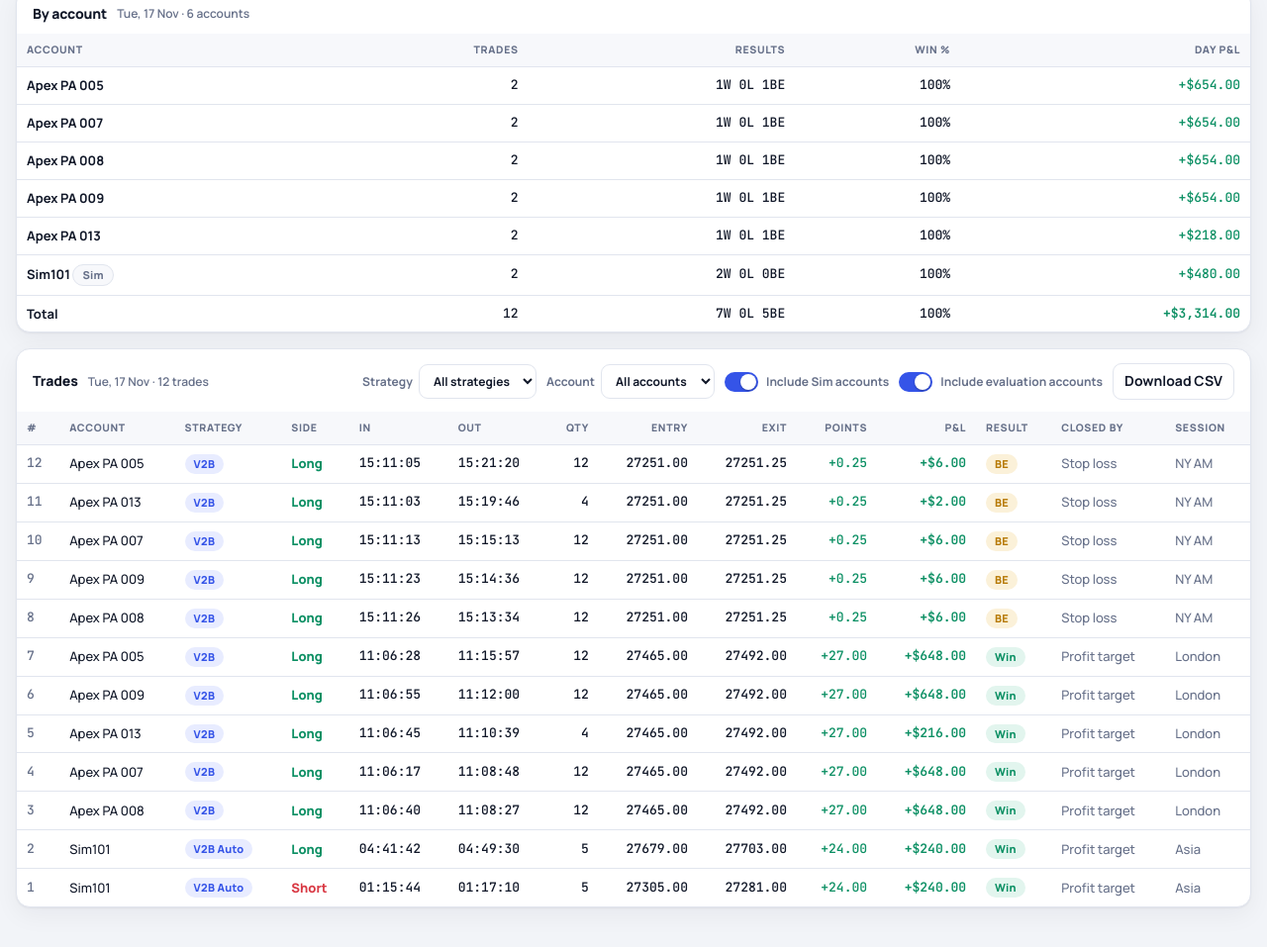
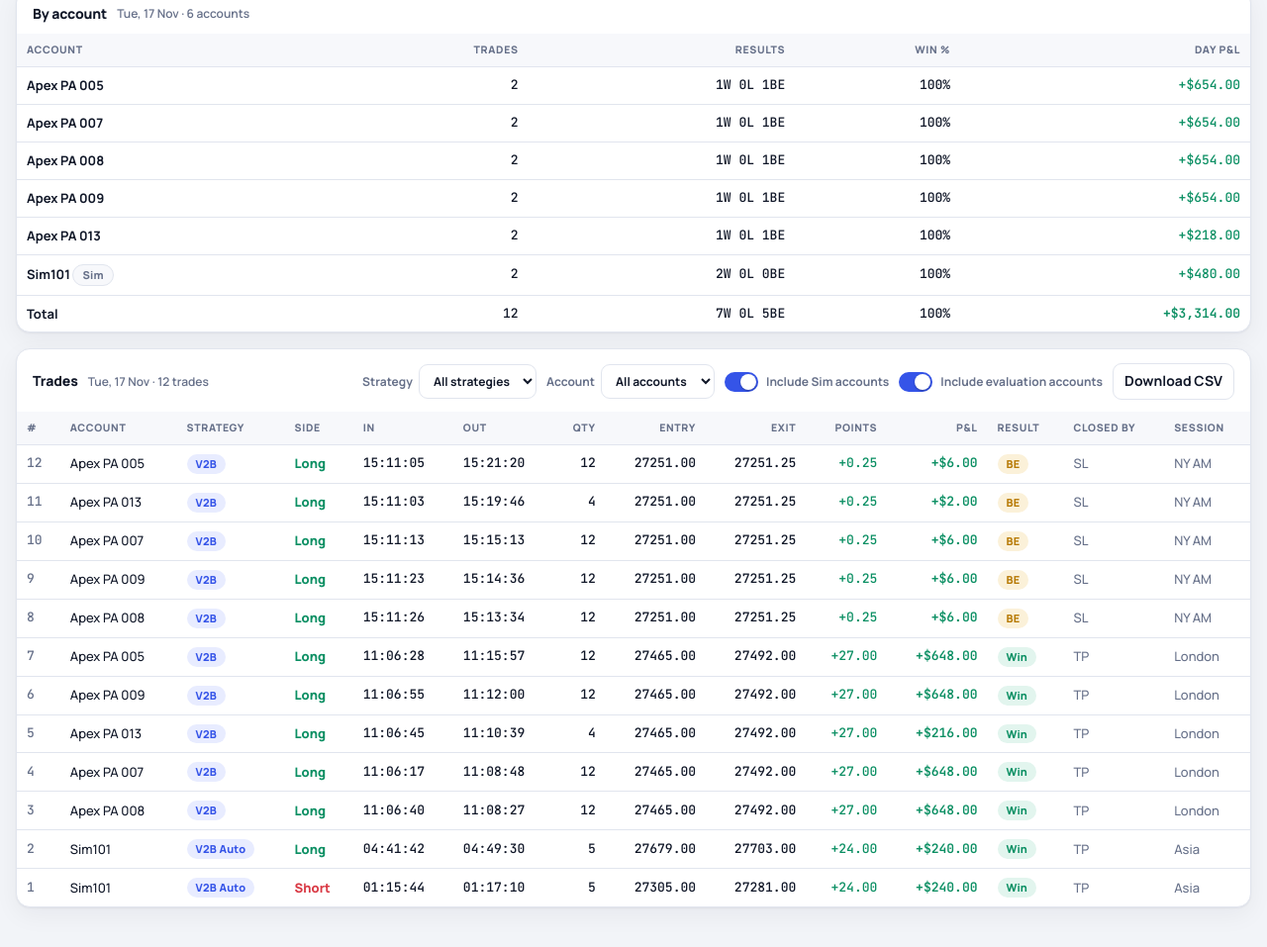
Before and after one commit to odiyo-vimo/trades, a plain HTML site: page template/index.html in a window 1280 px wide. Shown: the part 785-1742 px from the top of the page at 99% size. Drawn offline with Linux system fonts and the light colour scheme.

Commit message:
Trades: TP1 / TP2 / SL exit names; Accounts: Drawdown column title
Co-Authored-By: Claude Opus 5.5 <noreply@anthropic.com>
Claude-Session: https://claude.ai/code/session_011dHTZFV4yi9fTrQicrwtpW

```diff
--- a/template/index.html
+++ b/template/index.html
@@ -448,6 +448,16 @@ function exitLegs(t) {
   return String(t.exits || "").split(";").map((x) => x.match(/^(\d+)@([\d.]+)\s*(.*)$/)).filter(Boolean)
     .map((m) => ({ qty: +m[1], price: +m[2], name: m[3], pts: e === null ? null : (long ? +m[2] - e : e - +m[2]) }));
 }
+// Short exit names: Target1 -> TP1, Stop2 -> SL2, Profit target -> TP, Stop loss -> SL.
+function shortExit(n) {
+  const x = String(n || "").trim(); let m;
+  if ((m = x.match(/^target\s*(\d+)$/i))) return "TP" + m[1];
+  if ((m = x.match(/^stop\s*(\d+)$/i))) return "SL" + m[1];
+  if (/^profit target/i.test(x)) return "TP";
+  if (/^stop loss/i.test(x)) return "SL";
+  if (/^close$/i.test(x)) return "Closed";
+  return x || "Exit";
+}
 function renderTrades() {
   const list = dayTrades(S.day);
   $("tradesSub").textContent = `${fmtDay(S.day)} · ${list.length} trade${list.length === 1 ? "" : "s"}${list.some((t) => t.open) ? " · " + list.filter((t) => t.open).length + " open" : ""}`;
@@ -460,7 +470,7 @@ function renderTrades() {
       const legPts = multi ? `<div class="sub" style="font-weight:600">${legs.map((l) => `${l.pts === null ? "–" : sign(l.pts)} ×${l.qty}`).join(" · ")}</div>` : "";
       const legExit = multi ? `<div class="sub" style="font-weight:600">${legs.map((l) => `${l.price.toFixed(2)} ×${l.qty}`).join(" · ")}</div>` : "";
       const closedBy = t.open ? `SL ${num(t.stop) === null ? "–" : num(t.stop).toFixed(2)} · TP ${num(t.target) === null ? "–" : num(t.target).toFixed(2)}`
-        : multi ? esc(legs.map((l) => l.name || "Exit").join(" + ")) : esc(t.exit_order || "–");
+        : multi ? esc(legs.map((l) => shortExit(l.name)).join(" + ")) : esc(t.exit_order ? shortExit(t.exit_order) : "–");
       return `<tr><td class="num muted">${n}</td><td>${esc(t.account)}</td><td><span class="pill tag">${esc(t.strategy)}</span></td><td class="side ${/long/i.test(t.direction) ? "long" : "short"}">${esc(t.direction)}</td>
       <td class="num">${esc(String(t.entry_time).slice(11, 19))}</td><td class="num">${t.open ? "–" : esc(String(t.exit_time).slice(11, 19))}</td>
       <td class="r num">${esc(t.contracts)}</td><td class="r num">${num(t.entry) === null ? "–" : num(t.entry).toFixed(2)}</td><td class="r num">${num(t.exit) === null ? "–" : num(t.exit).toFixed(2)}${legExit}</td>
@@ -535,7 +545,7 @@ function renderAccounts() {
   const table = (title, rows, sim) => {
     if (!rows.length) return "";
     return `<div class="panel"><header><h2>${title}</h2><span class="sub">${rows.length} account${rows.length === 1 ? "" : "s"}</span></header><div class="body" style="padding:12px 0 0"><div class="scroll"><table><thead><tr>
-      <th>Account</th>${sim ? "" : "<th>Firm</th>"}<th class="r">Balance</th><th class="r">Profit</th>${sim ? "" : `<th class="r">Target</th><th class="r">To go</th><th class="r">Room to drawdown limit</th>`}<th class="r">Today</th><th class="r">Trades</th><th class="r">Win %</th></tr></thead><tbody>` +
+      <th>Account</th>${sim ? "" : "<th>Firm</th>"}<th class="r">Balance</th><th class="r">Profit</th>${sim ? "" : `<th class="r">Target</th><th class="r">To go</th><th class="r">Drawdown</th>`}<th class="r">Today</th><th class="r">Trades</th><th class="r">Win %</th></tr></thead><tbody>` +
       rows.map((a) => {
         const bal = num(a.net_liq) ?? num(a.cash), start = num(a.start_balance), t = tot(a.key), d = tot(a.key, today());
         const profit = bal !== null && start !== null ? bal - start : t.n ? t.pnl : null, target = num(a.profit_target), maxdd = num(a.max_trailing_dd), room = ddRoom(a);
```
Also changed, not shown: template/trader.html (+12 -2 lines), vimal/index.html (+12 -2 lines), vimal/manual/index.html (+12 -2 lines), vimal/v2b/index.html (+12 -2 lines).
